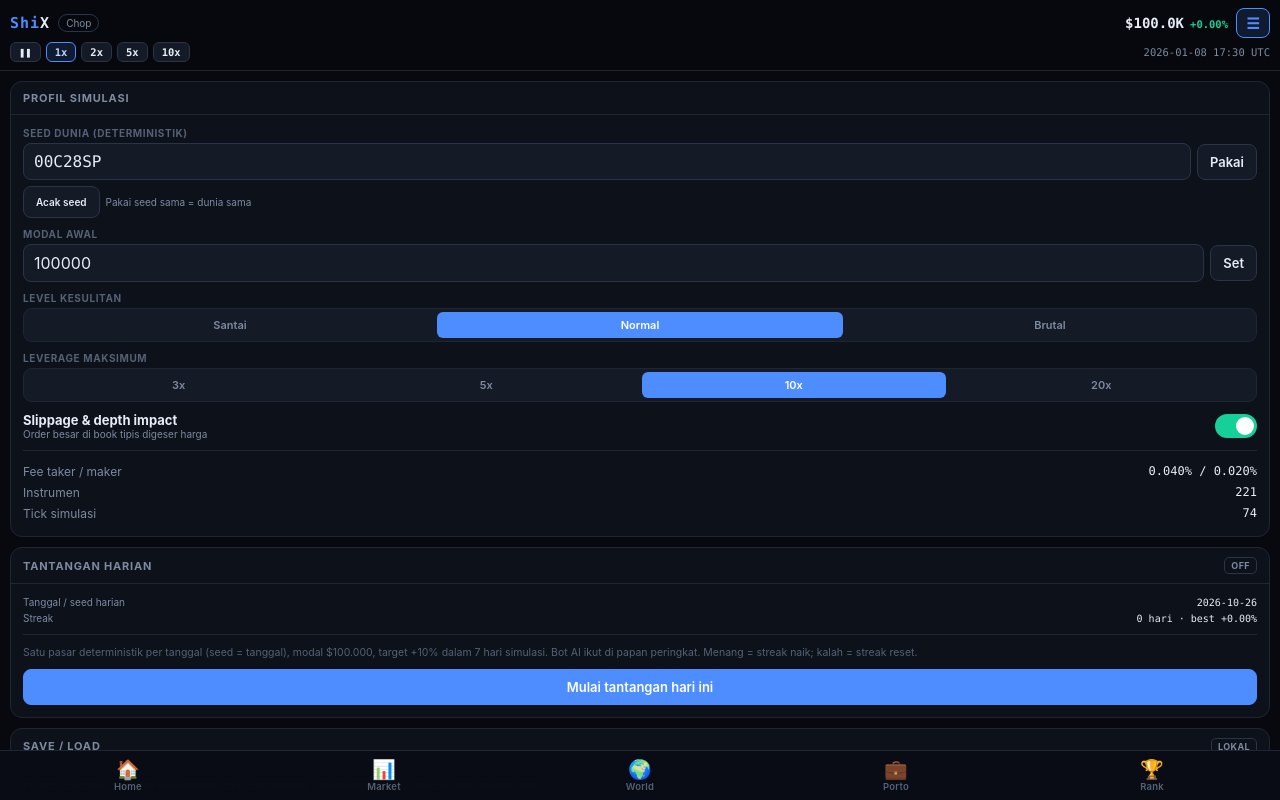
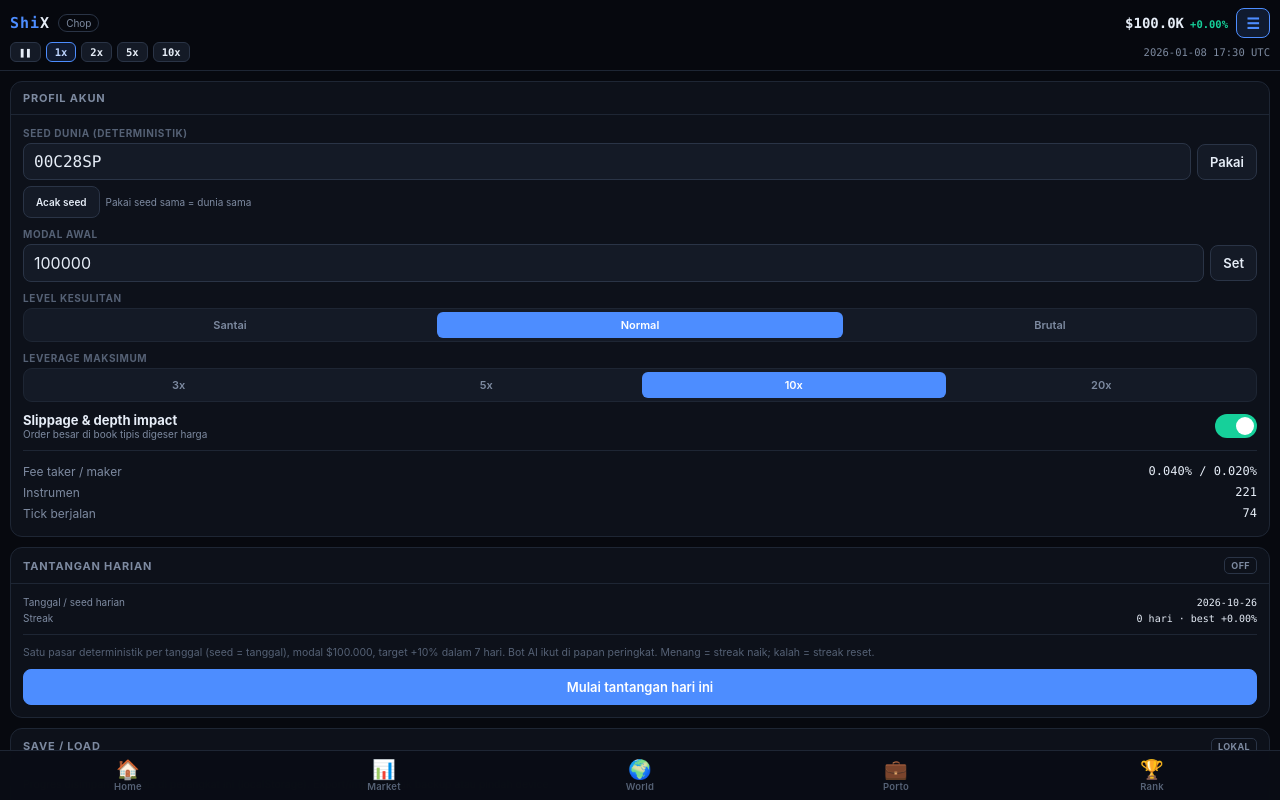
Before and after one commit to inSecD/ShiX, a React (Vite) app: page / in a window 1280 px wide. Both pictures are taken after a click on the button "Mulai tantangan". Shown: the top 800 px of the page. Built offline with nearby package versions, Linux system fonts and the light colour scheme.

Commit message:
chore: drop 'simulasi/simulation' wording from UI
Disclaimer lives on the GitHub page; app text no longer needs it.

```diff
--- a/src/App.tsx
+++ b/src/App.tsx
@@ -33,7 +33,7 @@ export default function App() {
     void boot();
   }, [boot]);
 
-  // simulation loop
+  // market loop
   useEffect(() => {
     if (!booted) return;
     const id = window.setInterval(() => {
--- a/src/ui/HomeView.tsx
+++ b/src/ui/HomeView.tsx
@@ -88,7 +88,7 @@ export function HomeView() {
       <section className="home-hero">
         <div className="home-hero-row">
           <div>
-            <div className="home-eyebrow">Net worth · akun simulasi</div>
+            <div className="home-eyebrow">Net worth · akun lo</div>
             <div className="home-networth" data-tut="networth">
               {fmtUsd(eq)}
             </div>
@@ -194,7 +194,7 @@ export function HomeView() {
             ) : (
               <>
                 <p className="tiny muted" style={{ margin: 0 }}>
-                  Modal {fmtUsd(settings.startingCash, true)}, target +10% dalam 7 hari simulasi. Seed sama untuk
+                  Modal {fmtUsd(settings.startingCash, true)}, target +10% dalam 7 hari. Seed sama untuk
                   semua percobaan hari ini.
                 </p>
                 <button className="primary" style={{ width: '100%', marginTop: 10 }} onClick={() => setTab('settings')}>
--- a/src/ui/MoreView.tsx
+++ b/src/ui/MoreView.tsx
@@ -52,7 +52,7 @@ export function MoreView() {
           <div>• Di Market, tap instrumen → chart dan trade card langsung terbuka.</div>
           <div>• Di Dunia, beli murah di satu negara lalu kirim untuk jual mahal di negara lain.</div>
           <div>• Pasang TP/SL/trailing dari trade card; TP + SL otomatis OCO.</div>
-          <div>• Tantangan harian pakai seed tetap; target +10% dalam 7 hari simulasi.</div>
+          <div>• Tantangan harian pakai seed tetap; target +10% dalam 7 hari.</div>
           <div className="tiny muted" style={{ marginTop: 6 }}>
             ShiX Terminal · data tersimpan lokal di perangkat ini.
           </div>
--- a/src/ui/SettingsView.tsx
+++ b/src/ui/SettingsView.tsx
@@ -43,7 +43,7 @@ export function SettingsView() {
     <div>
       <div className="panel">
         <div className="panel-head">
-          <span>Profil Simulasi</span>
+          <span>Profil Akun</span>
         </div>
         <div className="panel-body">
           <div className="field">
@@ -130,7 +130,7 @@ export function SettingsView() {
             <span className="v">{sim.order.length}</span>
           </div>
           <div className="kv">
-            <span className="k">Tick simulasi</span>
+            <span className="k">Tick berjalan</span>
             <span className="v">{sim.ticks}</span>
           </div>
         </div>
@@ -210,7 +210,7 @@ export function SettingsView() {
             <>
               <div className="hint" style={{ marginBottom: 8 }}>
                 Satu pasar deterministik per tanggal (seed = tanggal), modal $100.000, target +10% dalam 7
-                hari simulasi. Bot AI ikut di papan peringkat. Menang = streak naik; kalah = streak reset.
+                hari. Bot AI ikut di papan peringkat. Menang = streak naik; kalah = streak reset.
               </div>
               <button className="primary" style={{ width: '100%' }} onClick={beginDaily}>
                 Mulai tantangan hari ini
@@ -266,7 +266,7 @@ export function SettingsView() {
             className="short"
             style={{ width: '100%' }}
             onClick={() => {
-              if (confirm('Restart simulasi? Semua progres akan hilang.')) {
+              if (confirm('Restart permainan? Semua progres akan hilang.')) {
                 reset(settings.seed, settings.startingCash);
               }
             }}
@@ -291,7 +291,7 @@ export function SettingsView() {
         </div>
         <div className="panel-body">
           <div className="hint">
-            ShiX Terminal — simulasi pasar dengan nama instrumen yang dipplesetkan (Binoin, Efhereum, Dogicoin,
+            ShiX Terminal — game pasar dengan nama instrumen yang dipplesetkan (Binoin, Efhereum, Dogicoin,
             SPX 500). Semua harga, berita, dan likuidasi adalah fiksi dan dibangkitkan algoritmik, bukan data pasar
             nyata, dan bukan nasihat finansial.
           </div>
--- a/src/ui/Tutorial.tsx
+++ b/src/ui/Tutorial.tsx
@@ -14,7 +14,7 @@ const STEPS: Step[] = [
     id: 'welcome',
     title: 'Selamat datang di ShiX 👋',
     body:
-      'Lo lagi dikasih akun simulasi buat jadi trader. Semua harga di sini fiksi. Ikutin tour singkat ini — ' +
+      'Lo lagi dikasih akun gratis buat jadi trader. Semua harga di sini fiksi. Ikutin tour singkat ini — ' +
       '6 langkah, kurang dari semenit.'
   },
   {
@@ -32,7 +32,7 @@ const STEPS: Step[] = [
     title: 'Kecepatan pasar',
     body:
       'Market jalan terus. Tekan ❚❚ buat jeda kalau mau mikir, atau 5x/10x buat percepat. 1 tick = 1 jam ' +
-      'pasar simulasi.'
+      'waktu pasar.'
   },
   {
     id: 'nav-market',
```
